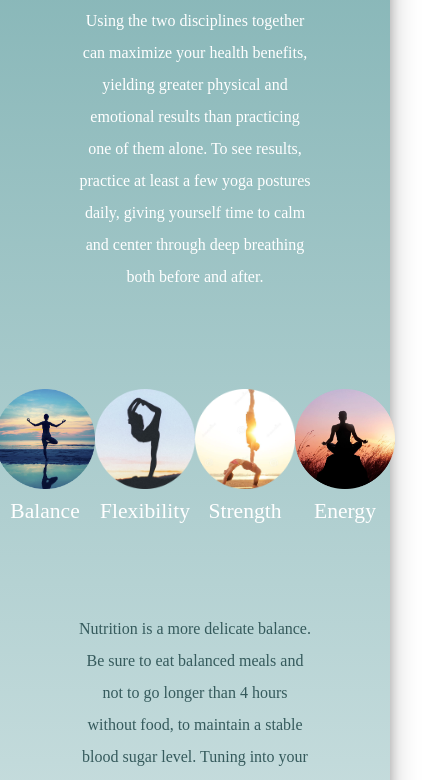
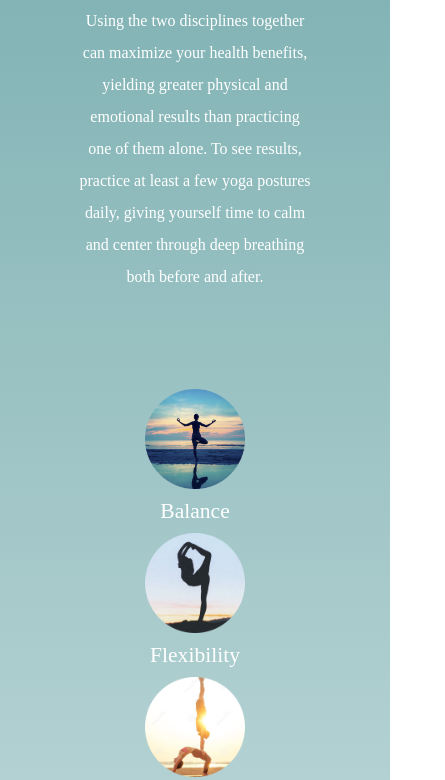
Before and after one commit to Week-6-React-Project/React-App, a React (Create React App) app: page / in a window 390 px wide. Shown: the part 1164-1944 px from the top of the page, 445 px wide, since content can reach past the window. Built offline with nearby package versions, Linux system fonts and the light colour scheme; no server answers; a web font is replaced by a local one.

Commit message:
added media query

```diff
--- a/src/components/About.css
+++ b/src/components/About.css
@@ -29,7 +29,7 @@ p {
   justify-content: space-between;
   align-items: center;
   width: 35vw;
-  min-width: 400px;
+  min-width: 450px;
 }
 
 .circle-img img {
@@ -67,10 +67,19 @@ p {
   /* top: -300px; */
 }
 
-@media (max-width: 1200px) {
+@media (max-width: 1000px) {
   .about-bottom-image {
     height: 40vh;
     top: -100px;
+  }
+  .circle-img div {
+    padding: 0 5px;
+  }
+
+  .circle-img {
+    display: flex;
+    flex-direction: column;
+    min-width: 100px;
   }
 }
 
--- a/src/components/Home.css
+++ b/src/components/Home.css
@@ -20,10 +20,10 @@ header {
 
 .pic-logo {
   width: 30%;
+  min-width: 250px;
 }
 
 .pic-logo img {
-  min-width: 250px;
   width: 100%;
 }
 
--- a/src/components/Team.css
+++ b/src/components/Team.css
@@ -53,3 +53,26 @@
   text-decoration: none;
   color: rgb(53, 90, 92);
 }
+
+@media (max-width: 1000px) {
+  .meet-the-team {
+    display: flex;
+    flex-direction: column;
+    min-width: 100px;
+  }
+  .meet-the-team div img {
+    width: 150px;
+  }
+
+  .team {
+    height: 100%;
+    display: flex;
+    justify-content: center;
+  }
+  .meet-the-team div {
+    margin-bottom: 20px;
+  }
+  .team h3 {
+    margin-top: -120px;
+  }
+}
```
